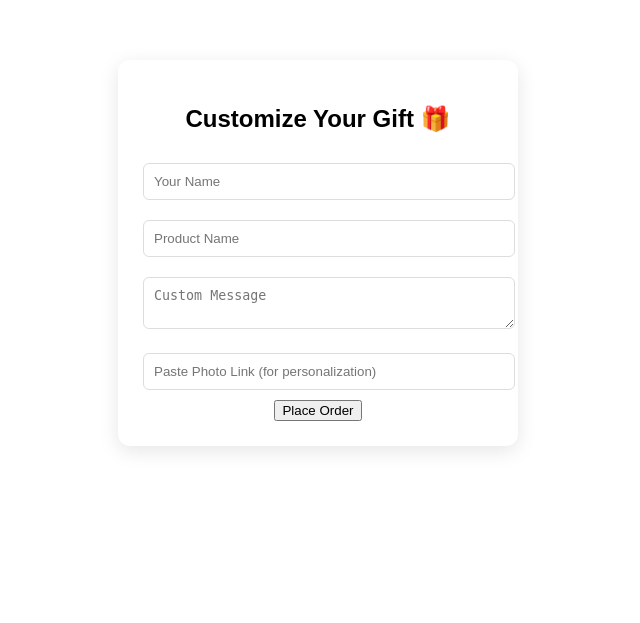
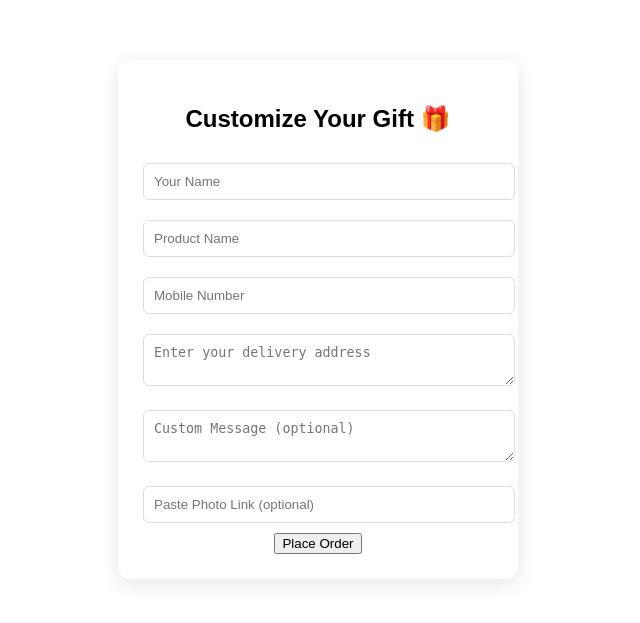
Before and after one commit to zeenatshaikhzs26-cell/gift-website, a Flask app: page /customize in a window 1280 px wide. Shown: the top 623 px of the page, without its empty margins (322-962 px from the left). Run offline with Flask 3, Linux system fonts and the light colour scheme.

Commit message:
Update customize.html

```diff
--- a/templates/customize.html
+++ b/templates/customize.html
@@ -11,19 +11,25 @@
 
     <h2>Customize Your Gift 🎁</h2>
 
-    <form action="{{ url_for('order') }}" method="POST">
+   <form action="{{ url_for('order') }}" method="POST">
 
-        <input type="text" name="name" placeholder="Your Name" required>
+    <input type="text" name="name" placeholder="Your Name" required>
 
-        <input type="text" name="product" placeholder="Product Name" required>
+    <input type="text" name="product" placeholder="Product Name" required>
 
-        <textarea name="message" placeholder="Custom Message"></textarea>
+    <!-- ✅ NEW MOBILE FIELD -->
+    <input type="tel" name="mobile" placeholder="Mobile Number" required>
 
-        <input type="text" name="photo_link" placeholder="Paste Photo Link (for personalization)">
+    <!-- ✅ NEW ADDRESS FIELD -->
+    <textarea name="address" placeholder="Enter your delivery address" required></textarea>
 
-        <button type="submit" class="btn">Place Order</button>
+    <textarea name="message" placeholder="Custom Message (optional)"></textarea>
 
-    </form>
+    <input type="text" name="photo_link" placeholder="Paste Photo Link (optional)">
+
+    <button type="submit" class="btn">Place Order</button>
+
+</form>
 
 </div>
 
```
